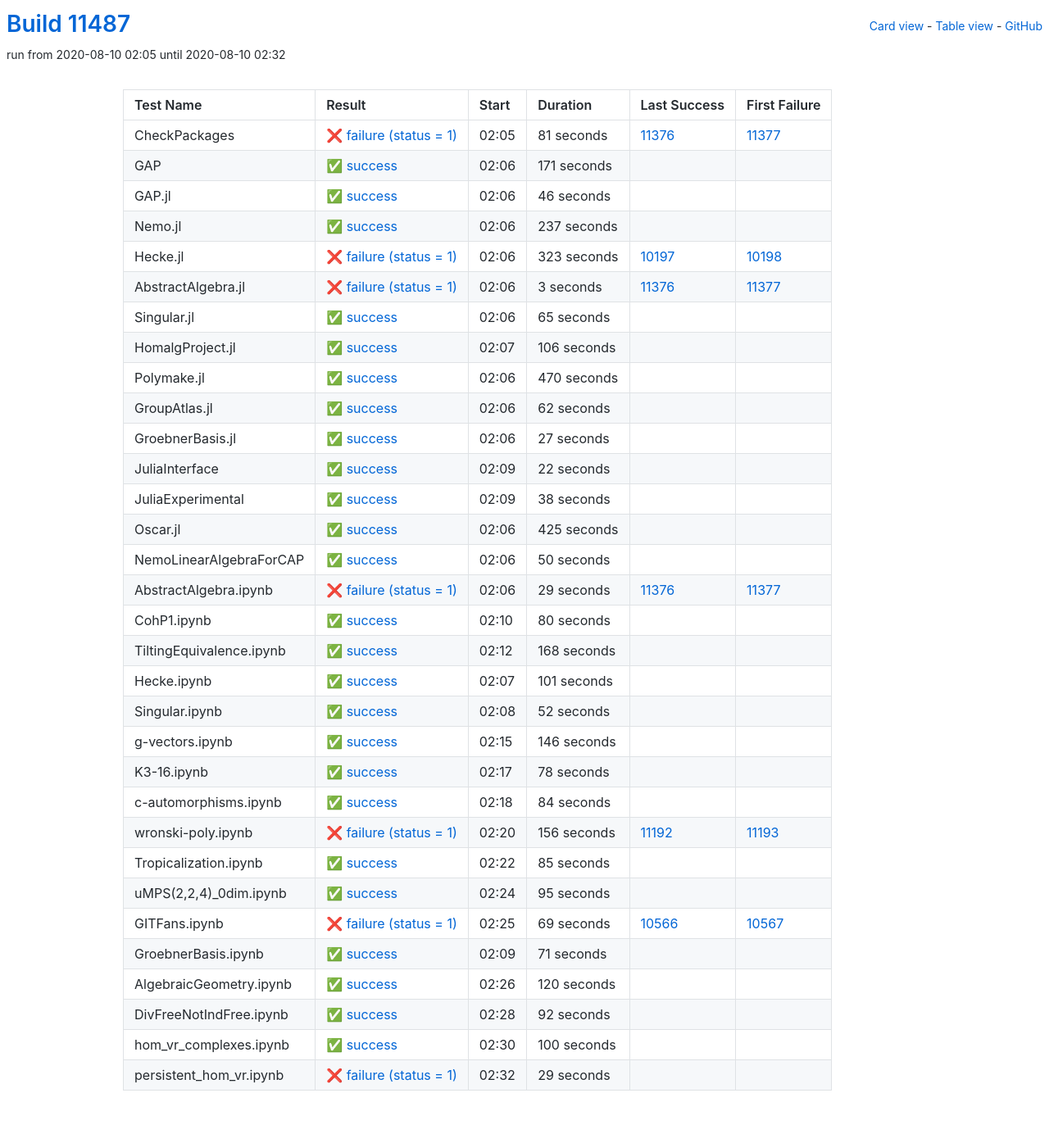
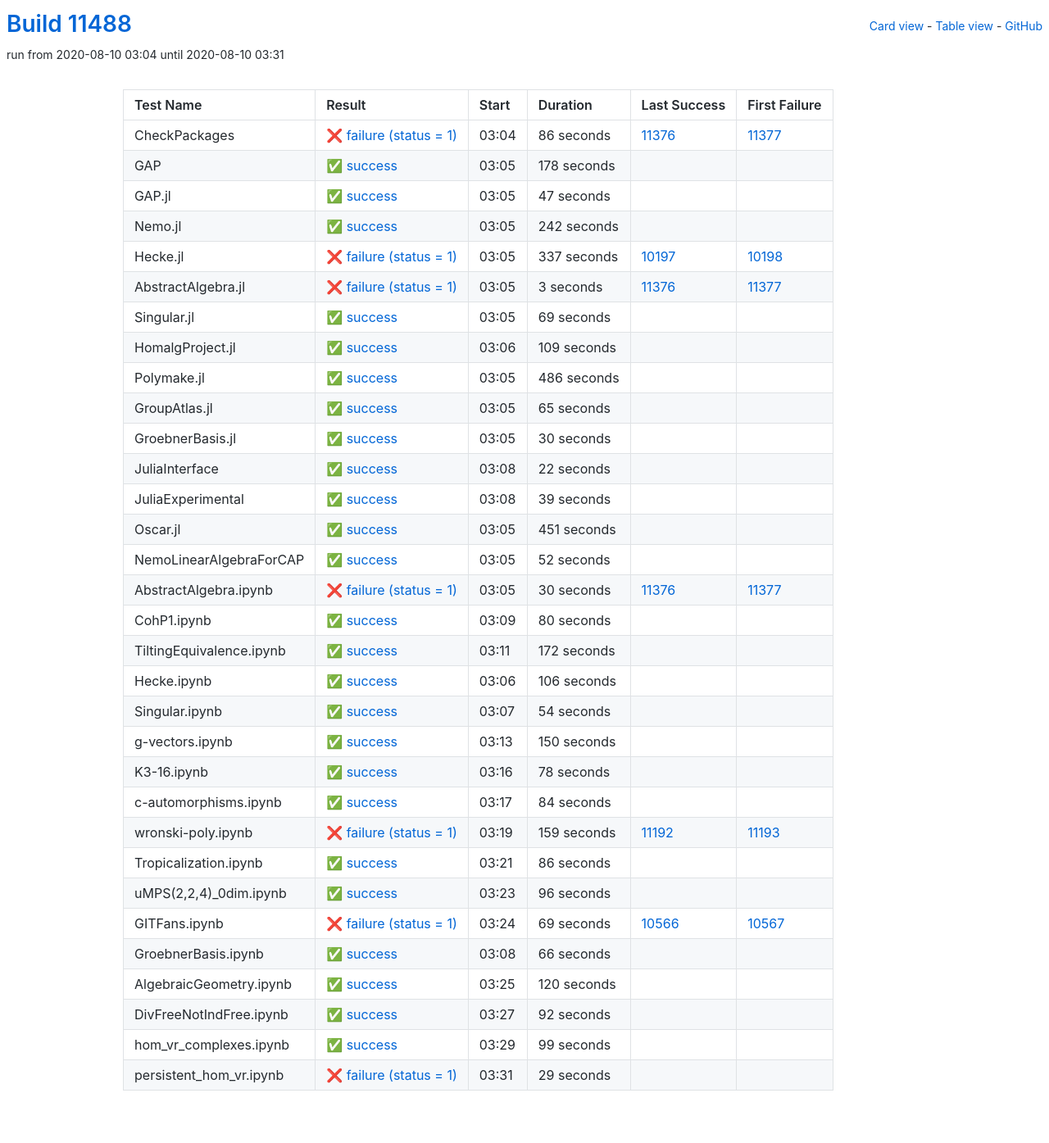
Before and after one commit to oscar-system/oscar-ci-status, a Jekyll site: the page built from table.html, in a window 1280 px wide. Shown: the whole page at 82% size. Built offline with Jekyll 4.4.1, drawn with Linux system fonts in a browser that asks for light colours.

Commit message:
Build #11488

```diff
--- a/_data/ci.yml
+++ b/_data/ci.yml
@@ -1,6 +1,6 @@
 ---
-build: 11487
-build_url: https://oscarci.mathematik.uni-kl.de/job/oscar/11487/
+build: 11488
+build_url: https://oscarci.mathematik.uni-kl.de/job/oscar/11488/
 job: oscar
 organization: oscar-system
 repo: oscar-ci-status
@@ -8,68 +8,68 @@
 tests:
 - name: CheckPackages
   id: checkpackages
-  log: https://oscarci.mathematik.uni-kl.de/job/oscar/11487/artifact/logs/build-11487/CheckPackages.log
-  start: 2020-08-10 02:05
+  log: https://oscarci.mathematik.uni-kl.de/job/oscar/11488/artifact/logs/build-11488/CheckPackages.log
+  start: 2020-08-10 03:04
   success: false
   exitcode: 1
   status: failure
-  duration: 81
+  duration: 86
   last_success: 11376
   last_success_url: https://oscarci.mathematik.uni-kl.de/job/oscar/11376/
   first_failure: 11377
   first_failure_url: https://oscarci.mathematik.uni-kl.de/job/oscar/11377/
 - name: GAP
   id: gap
-  log: https://oscarci.mathematik.uni-kl.de/job/oscar/11487/artifact/logs/build-11487/GAP.log
-  start: 2020-08-10 02:06
+  log: https://oscarci.mathematik.uni-kl.de/job/oscar/11488/artifact/logs/build-11488/GAP.log
+  start: 2020-08-10 03:05
   success: true
   exitcode: 0
   status: success
-  duration: 171
+  duration: 178
   last_success: false
   last_success_url:
   first_failure: false
   first_failure_url:
 - name: GAP.jl
   id: gap-jl
-  log: https://oscarci.mathematik.uni-kl.de/job/oscar/11487/artifact/logs/build-11487/GAP.jl.log
-  start: 2020-08-10 02:06
+  log: https://oscarci.mathematik.uni-kl.de/job/oscar/11488/artifact/logs/build-11488/GAP.jl.log
+  start: 2020-08-10 03:05
   success: true
   exitcode: 0
   status: success
-  duration: 46
+  duration: 47
   last_success: false
   last_success_url:
   first_failure: false
   first_failure_url:
 - name: Nemo.jl
   id: nemo-jl
-  log: https://oscarci.mathematik.uni-kl.de/job/oscar/11487/artifact/logs/build-11487/Nemo.jl.log
-  start: 2020-08-10 02:06
+  log: https://oscarci.mathematik.uni-kl.de/job/oscar/11488/artifact/logs/build-11488/Nemo.jl.log
+  start: 2020-08-10 03:05
   success: true
   exitcode: 0
   status: success
-  duration: 237
+  duration: 242
   last_success: false
   last_success_url:
   first_failure: false
   first_failure_url:
 - name: Hecke.jl
   id: hecke-jl
-  log: https://oscarci.mathematik.uni-kl.de/job/oscar/11487/artifact/logs/build-11487/Hecke.jl.log
-  start: 2020-08-10 02:06
+  log: https://oscarci.mathematik.uni-kl.de/job/oscar/11488/artifact/logs/build-11488/Hecke.jl.log
+  start: 2020-08-10 03:05
   success: false
   exitcode: 1
   status: failure
-  duration: 323
+  duration: 337
   last_success: 10197
   last_success_url: https://oscarci.mathematik.uni-kl.de/job/oscar/10197/
   first_failure: 10198
   first_failure_url: https://oscarci.mathematik.uni-kl.de/job/oscar/10198/
 - name: AbstractAlgebra.jl
   id: abstractalgebra-jl
-  log: https://oscarci.mathematik.uni-kl.de/job/oscar/11487/artifact/logs/build-11487/AbstractAlgebra.jl.log
-  start: 2020-08-10 02:06
+  log: https://oscarci.mathematik.uni-kl.de/job/oscar/11488/artifact/logs/build-11488/AbstractAlgebra.jl.log
+  start: 2020-08-10 03:05
   success: false
   exitcode: 1
   status: failure
@@ -80,8 +80,44 @@
   first_failure_url: https://oscarci.mathematik.uni-kl.de/job/oscar/11377/
 - name: Singular.jl
   id: singular-jl
-  log: https://oscarci.mathematik.uni-kl.de/job/oscar/11487/artifact/logs/build-11487/Singular.jl.log
-  start: 2020-08-10 02:06
+  log: https://oscarci.mathematik.uni-kl.de/job/oscar/11488/artifact/logs/build-11488/Singular.jl.log
+  start: 2020-08-10 03:05
+  success: true
+  exitcode: 0
+  status: success
+  duration: 69
+  last_success: false
+  last_success_url:
+  first_failure: false
+  first_failure_url:
+- name: HomalgProject.jl
+  id: homalgproject-jl
+  log: https://oscarci.mathematik.uni-kl.de/job/oscar/11488/artifact/logs/build-11488/HomalgProject.jl.log
+  start: 2020-08-10 03:06
+  success: true
+  exitcode: 0
+  status: success
+  duration: 109
+  last_success: false
+  last_success_url:
+  first_failure: false
+  first_failure_url:
+- name: Polymake.jl
+  id: polymake-jl
+  log: https://oscarci.mathematik.uni-kl.de/job/oscar/11488/artifact/logs/build-11488/Polymake.jl.log
+  start: 2020-08-10 03:05
+  success: true
+  exitcode: 0
+  status: success
+  duration: 486
+  last_success: false
+  last_success_url:
+  first_failure: false
+  first_failure_url:
+- name: GroupAtlas.jl
+  id: groupatlas-jl
+  log: https://oscarci.mathematik.uni-kl.de/job/oscar/11488/artifact/logs/build-11488/GroupAtlas.jl.log
+  start: 2020-08-10 03:05
   success: true
   exitcode: 0
   status: success
@@ -90,58 +126,22 @@
   last_success_url:
   first_failure: false
   first_failure_url:
-- name: HomalgProject.jl
-  id: homalgproject-jl
-  log: https://oscarci.mathematik.uni-kl.de/job/oscar/11487/artifact/logs/build-11487/HomalgProject.jl.log
-  start: 2020-08-10 02:07
+- name: GroebnerBasis.jl
+  id: groebnerbasis-jl
+  log: https://oscarci.mathematik.uni-kl.de/job/oscar/11488/artifact/logs/build-11488/GroebnerBasis.jl.log
+  start: 2020-08-10 03:05
   success: true
   exitcode: 0
   status: success
-  duration: 106
-  last_success: false
-  last_success_url:
-  first_failure: false
-  first_failure_url:
-- name: Polymake.jl
-  id: polymake-jl
-  log: https://oscarci.mathematik.uni-kl.de/job/oscar/11487/artifact/logs/build-11487/Polymake.jl.log
-  start: 2020-08-10 02:06
-  success: true
-  exitcode: 0
-  status: success
-  duration: 470
-  last_success: false
-  last_success_url:
-  first_failure: false
-  first_failure_url:
-- name: GroupAtlas.jl
-  id: groupatlas-jl
-  log: https://oscarci.mathematik.uni-kl.de/job/oscar/11487/artifact/logs/build-11487/GroupAtlas.jl.log
-  start: 2020-08-10 02:06
-  success: true
-  exitcode: 0
-  status: success
-  duration: 62
-  last_success: false
-  last_success_url:
-  first_failure: false
-  first_failure_url:
-- name: GroebnerBasis.jl
-  id: groebnerbasis-jl
-  log: https://oscarci.mathematik.uni-kl.de/job/oscar/11487/artifact/logs/build-11487/GroebnerBasis.jl.log
-  start: 2020-08-10 02:06
-  success: true
-  exitcode: 0
-  status: success
-  duration: 27
+  duration: 30
   last_success: false
   last_success_url:
   first_failure: false
   first_failure_url:
 - name: JuliaInterface
   id: juliainterface
-  log: https://oscarci.mathematik.uni-kl.de/job/oscar/11487/artifact/logs/build-11487/JuliaInterface.log
-  start: 2020-08-10 02:09
+  log: https://oscarci.mathematik.uni-kl.de/job/oscar/11488/artifact/logs/build-11488/JuliaInterface.log
+  start: 2020-08-10 03:08
   success: true
   exitcode: 0
   status: success
@@ -152,56 +152,56 @@
   first_failure_url:
 - name: JuliaExperimental
   id: juliaexperimental
-  log: https://oscarci.mathematik.uni-kl.de/job/oscar/11487/artifact/logs/build-11487/JuliaExperimental.log
-  start: 2020-08-10 02:09
+  log: https://oscarci.mathematik.uni-kl.de/job/oscar/11488/artifact/logs/build-11488/JuliaExperimental.log
+  start: 2020-08-10 03:08
   success: true
   exitcode: 0
   status: success
-  duration: 38
+  duration: 39
   last_success: false
   last_success_url:
   first_failure: false
   first_failure_url:
 - name: Oscar.jl
   id: oscar-jl
-  log: https://oscarci.mathematik.uni-kl.de/job/oscar/11487/artifact/logs/build-11487/Oscar.jl.log
-  start: 2020-08-10 02:06
+  log: https://oscarci.mathematik.uni-kl.de/job/oscar/11488/artifact/logs/build-11488/Oscar.jl.log
+  start: 2020-08-10 03:05
   success: true
   exitcode: 0
   status: success
-  duration: 425
+  duration: 451
   last_success: false
   last_success_url:
   first_failure: false
   first_failure_url:
 - name: NemoLinearAlgebraForCAP
   id: nemolinearalgebraforcap
-  log: https://oscarci.mathematik.uni-kl.de/job/oscar/11487/artifact/logs/build-11487/NemoLinearAlgebraForCAP.log
-  start: 2020-08-10 02:06
+  log: https://oscarci.mathematik.uni-kl.de/job/oscar/11488/artifact/logs/build-11488/NemoLinearAlgebraForCAP.log
+  start: 2020-08-10 03:05
   success: true
   exitcode: 0
   status: success
-  duration: 50
+  duration: 52
   last_success: false
   last_success_url:
   first_failure: false
   first_failure_url:
 - name: AbstractAlgebra.ipynb
   id: abstractalgebra-ipynb
-  log: https://oscarci.mathematik.uni-kl.de/job/oscar/11487/artifact/logs/build-11487/AbstractAlgebra.ipynb.log
-  start: 2020-08-10 02:06
+  log: https://oscarci.mathematik.uni-kl.de/job/oscar/11488/artifact/logs/build-11488/AbstractAlgebra.ipynb.log
+  start: 2020-08-10 03:05
   success: false
   exitcode: 1
   status: failure
-  duration: 29
+  duration: 30
   last_success: 11376
   last_success_url: https://oscarci.mathematik.uni-kl.de/job/oscar/11376/
   first_failure: 11377
   first_failure_url: https://oscarci.mathematik.uni-kl.de/job/oscar/11377/
 - name: CohP1.ipynb
   id: cohp1-ipynb
-  log: https://oscarci.mathematik.uni-kl.de/job/oscar/11487/artifact/logs/build-11487/CohP1.ipynb.log
-  start: 2020-08-10 02:10
+  log: https://oscarci.mathematik.uni-kl.de/job/oscar/11488/artifact/logs/build-11488/CohP1.ipynb.log
+  start: 2020-08-10 03:09
   success: true
   exitcode: 0
   status: success
@@ -212,56 +212,56 @@
   first_failure_url:
 - name: TiltingEquivalence.ipynb
   id: tiltingequivalence-ipynb
-  log: https://oscarci.mathematik.uni-kl.de/job/oscar/11487/artifact/logs/build-11487/TiltingEquivalence.ipynb.log
-  start: 2020-08-10 02:12
+  log: https://oscarci.mathematik.uni-kl.de/job/oscar/11488/artifact/logs/build-11488/TiltingEquivalence.ipynb.log
+  start: 2020-08-10 03:11
   success: true
   exitcode: 0
   status: success
-  duration: 168
+  duration: 172
   last_success: false
   last_success_url:
   first_failure: false
   first_failure_url:
 - name: Hecke.ipynb
   id: hecke-ipynb
-  log: https://oscarci.mathematik.uni-kl.de/job/oscar/11487/artifact/logs/build-11487/Hecke.ipynb.log
-  start: 2020-08-10 02:07
+  log: https://oscarci.mathematik.uni-kl.de/job/oscar/11488/artifact/logs/build-11488/Hecke.ipynb.log
+  start: 2020-08-10 03:06
   success: true
   exitcode: 0
   status: success
-  duration: 101
+  duration: 106
   last_success: false
   last_success_url:
   first_failure: false
   first_failure_url:
 - name: Singular.ipynb
   id: singular-ipynb
-  log: https://oscarci.mathematik.uni-kl.de/job/oscar/11487/artifact/logs/build-11487/Singular.ipynb.log
-  start: 2020-08-10 02:08
+  log: https://oscarci.mathematik.uni-kl.de/job/oscar/11488/artifact/logs/build-11488/Singular.ipynb.log
+  start: 2020-08-10 03:07
   success: true
   exitcode: 0
   status: success
-  duration: 52
+  duration: 54
   last_success: false
   last_success_url:
   first_failure: false
   first_failure_url:
 - name: g-vectors.ipynb
   id: g-vectors-ipynb
-  log: https://oscarci.mathematik.uni-kl.de/job/oscar/11487/artifact/logs/build-11487/g-vectors.ipynb.log
-  start: 2020-08-10 02:15
+  log: https://oscarci.mathematik.uni-kl.de/job/oscar/11488/artifact/logs/build-11488/g-vectors.ipynb.log
+  start: 2020-08-10 03:13
   success: true
   exitcode: 0
   status: success
-  duration: 146
+  duration: 150
   last_success: false
   last_success_url:
   first_failure: false
   first_failure_url:
 - name: K3-16.ipynb
   id: k3-16-ipynb
-  log: https://oscarci.mathematik.uni-kl.de/job/oscar/11487/artifact/logs/build-11487/K3-16.ipynb.log
-  start: 2020-08-10 02:17
+  log: https://oscarci.mathematik.uni-kl.de/job/oscar/11488/artifact/logs/build-11488/K3-16.ipynb.log
+  start: 2020-08-10 03:16
   success: true
   exitcode: 0
   status: success
@@ -272,8 +272,8 @@
   first_failure_url:
 - name: c-automorphisms.ipynb
   id: c-automorphisms-ipynb
-  log: https://oscarci.mathematik.uni-kl.de/job/oscar/11487/artifact/logs/build-11487/c-automorphisms.ipynb.log
-  start: 2020-08-10 02:18
+  log: https://oscarci.mathematik.uni-kl.de/job/oscar/11488/artifact/logs/build-11488/c-automorphisms.ipynb.log
+  start: 2020-08-10 03:17
   success: true
   exitcode: 0
   status: success
@@ -284,44 +284,44 @@
   first_failure_url:
 - name: wronski-poly.ipynb
   id: wronski-poly-ipynb
-  log: https://oscarci.mathematik.uni-kl.de/job/oscar/11487/artifact/logs/build-11487/wronski-poly.ipynb.log
-  start: 2020-08-10 02:20
+  log: https://oscarci.mathematik.uni-kl.de/job/oscar/11488/artifact/logs/build-11488/wronski-poly.ipynb.log
+  start: 2020-08-10 03:19
   success: false
   exitcode: 1
   status: failure
-  duration: 156
+  duration: 159
   last_success: 11192
   last_success_url: https://oscarci.mathematik.uni-kl.de/job/oscar/11192/
   first_failure: 11193
   first_failure_url: https://oscarci.mathematik.uni-kl.de/job/oscar/11193/
 - name: Tropicalization.ipynb
   id: tropicalization-ipynb
-  log: https://oscarci.mathematik.uni-kl.de/job/oscar/11487/artifact/logs/build-11487/Tropicalization.ipynb.log
-  start: 2020-08-10 02:22
+  log: https://oscarci.mathematik.uni-kl.de/job/oscar/11488/artifact/logs/build-11488/Tropicalization.ipynb.log
+  start: 2020-08-10 03:21
   success: true
   exitcode: 0
   status: success
-  duration: 85
+  duration: 86
   last_success: false
   last_success_url:
   first_failure: false
   first_failure_url:
 - name: uMPS(2,2,4)_0dim.ipynb
   id: umps-2-2-4-0dim-ipynb
-  log: https://oscarci.mathematik.uni-kl.de/job/oscar/11487/artifact/logs/build-11487/uMPS-2-2-4-_0dim.ipynb.log
-  start: 2020-08-10 02:24
+  log: https://oscarci.mathematik.uni-kl.de/job/oscar/11488/artifact/logs/build-11488/uMPS-2-2-4-_0dim.ipynb.log
+  start: 2020-08-10 03:23
   success: true
   exitcode: 0
   status: success
-  duration: 95
+  duration: 96
   last_success: false
   last_success_url:
   first_failure: false
   first_failure_url:
 - name: GITFans.ipynb
   id: gitfans-ipynb
-  log: https://oscarci.mathematik.uni-kl.de/job/oscar/11487/artifact/logs/build-11487/GITFans.ipynb.log
-  start: 2020-08-10 02:25
+  log: https://oscarci.mathematik.uni-kl.de/job/oscar/11488/artifact/logs/build-11488/GITFans.ipynb.log
+  start: 2020-08-10 03:24
   success: false
   exitcode: 1
   status: failure
@@ -332,20 +332,20 @@
   first_failure_url: https://oscarci.mathematik.uni-kl.de/job/oscar/10567/
 - name: GroebnerBasis.ipynb
   id: groebnerbasis-ipynb
-  log: https://oscarci.mathematik.uni-kl.de/job/oscar/11487/artifact/logs/build-11487/GroebnerBasis.ipynb.log
-  start: 2020-08-10 02:09
+  log: https://oscarci.mathematik.uni-kl.de/job/oscar/11488/artifact/logs/build-11488/GroebnerBasis.ipynb.log
+  start: 2020-08-10 03:08
   success: true
   exitcode: 0
   status: success
-  duration: 71
+  duration: 66
   last_success: false
   last_success_url:
   first_failure: false
   first_failure_url:
 - name: AlgebraicGeometry.ipynb
   id: algebraicgeometry-ipynb
-  log: https://oscarci.mathematik.uni-kl.de/job/oscar/11487/artifact/logs/build-11487/AlgebraicGeometry.ipynb.log
-  start: 2020-08-10 02:26
+  log: https://oscarci.mathematik.uni-kl.de/job/oscar/11488/artifact/logs/build-11488/AlgebraicGeometry.ipynb.log
+  start: 2020-08-10 03:25
   success: true
   exitcode: 0
   status: success
@@ -356,8 +356,8 @@
   first_failure_url:
 - name: DivFreeNotIndFree.ipynb
   id: divfreenotindfree-ipynb
-  log: https://oscarci.mathematik.uni-kl.de/job/oscar/11487/artifact/logs/build-11487/DivFreeNotIndFree.ipynb.log
-  start: 2020-08-10 02:28
+  log: https://oscarci.mathematik.uni-kl.de/job/oscar/11488/artifact/logs/build-11488/DivFreeNotIndFree.ipynb.log
+  start: 2020-08-10 03:27
   success: true
   exitcode: 0
   status: success
@@ -368,20 +368,20 @@
   first_failure_url:
 - name: hom_vr_complexes.ipynb
   id: hom-vr-complexes-ipynb
-  log: https://oscarci.mathematik.uni-kl.de/job/oscar/11487/artifact/logs/build-11487/hom_vr_complexes.ipynb.log
-  start: 2020-08-10 02:30
+  log: https://oscarci.mathematik.uni-kl.de/job/oscar/11488/artifact/logs/build-11488/hom_vr_complexes.ipynb.log
+  start: 2020-08-10 03:29
   success: true
   exitcode: 0
   status: success
-  duration: 100
+  duration: 99
   last_success: false
   last_success_url:
   first_failure: false
   first_failure_url:
 - name: persistent_hom_vr.ipynb
   id: persistent-hom-vr-ipynb
-  log: https://oscarci.mathematik.uni-kl.de/job/oscar/11487/artifact/logs/build-11487/persistent_hom_vr.ipynb.log
-  start: 2020-08-10 02:32
+  log: https://oscarci.mathematik.uni-kl.de/job/oscar/11488/artifact/logs/build-11488/persistent_hom_vr.ipynb.log
+  start: 2020-08-10 03:31
   success: false
   exitcode: 1
   status: failure
```
Also changed, not shown: README.md.
